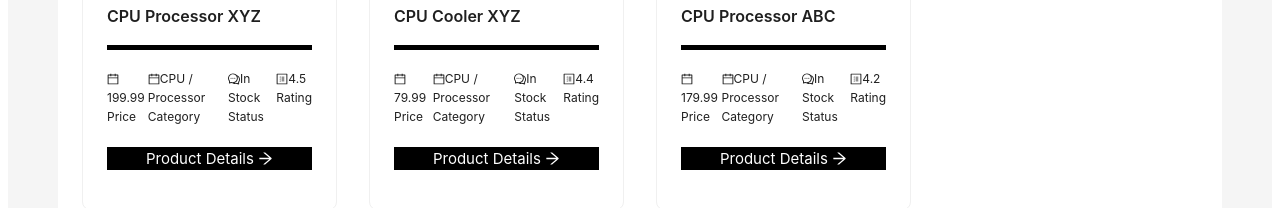
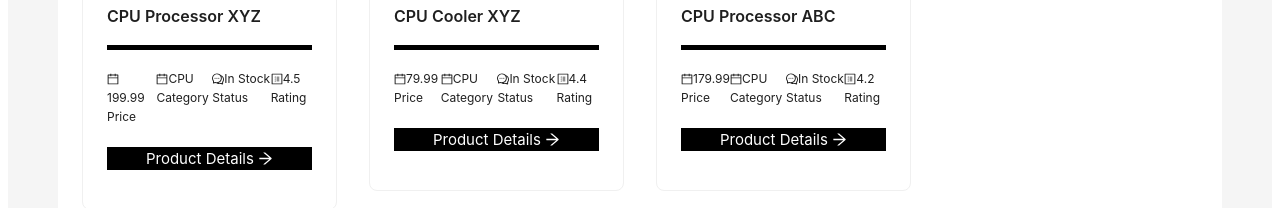
Before and after one commit to avoid-sadat/pc-galaxy, a Next.js app: page /cpu in a window 1280 px wide. Shown: the part 452-660 px from the top of the page. Built offline with nearby package versions, Linux system fonts and the light colour scheme; data requests are answered from the project's data file.

Commit message:
build page create

```diff
--- a/db.json
+++ b/db.json
@@ -4,7 +4,7 @@
         "id": 1,
         "image": "/images/pic1.jpg",
         "productName": "CPU Processor XYZ",
-        "category": "CPU / Processor",
+        "category": "CPU",
         "price": 199.99,
         "status": "In Stock",
         "rating": 4.5
@@ -31,7 +31,7 @@
         "id": 4,
         "image": "/images/pic4.jpg",
         "productName": "Power Supply 750W",
-        "category": "Power Supply Unit",
+        "category": "Power",
         "price": 109.99,
         "status": "In Stock",
         "rating": 4.8
@@ -40,7 +40,7 @@
         "id": 5,
         "image": "/images/pic5.jpg",
         "productName": "SSD 1TB",
-        "category": "Storage Device",
+        "category": "Storage",
         "price": 149.99,
         "status": "In Stock",
         "rating": 4.6
@@ -103,7 +103,7 @@
         "id": 12,
         "image": "/images/pic12.jpg",
         "productName": "External HDD 2TB",
-        "category": "Storage Device",
+        "category": "Storage",
         "price": 89.99,
         "status": "In Stock",
         "rating": 4.2
@@ -121,7 +121,7 @@
         "id": 14,
         "image": "/images/pic14.jpg",
         "productName": "CPU Cooler XYZ",
-        "category": "CPU / Processor",
+        "category": "CPU",
         "price": 79.99,
         "status": "In Stock",
         "rating": 4.4
@@ -157,7 +157,7 @@
         "id": 18,
         "image": "/images/pic18.jpg",
         "productName": "CPU Processor ABC",
-        "category": "CPU / Processor",
+        "category": "CPU",
         "price": 179.99,
         "status": "In Stock",
         "rating": 4.2
@@ -193,7 +193,7 @@
         "id": 22,
         "image": "/images/pic22.jpg",
         "productName": "Wireless Headphones XYZ",
-        "category": "Others",
+        "category": "RAM",
         "price": 129.99,
         "status": "In Stock",
         "rating": 4.3
@@ -202,7 +202,7 @@
         "id": 23,
         "image": "/images/pic23.jpg",
         "productName": "Gaming Keyboard XYZ",
-        "category": "Others",
+        "category": "RAM",
         "price": 89.99,
         "status": "In Stock",
         "rating": 4.8
@@ -220,7 +220,7 @@
         "id": 25,
         "image": "/images/pic25.jpg",
         "productName": "HD Webcam",
-        "category": "Others",
+        "category": "Power",
         "price": 49.99,
         "status": "Out of Stock",
         "rating": 3.9
@@ -229,7 +229,7 @@
         "id": 26,
         "image": "/images/pic26.jpg",
         "productName": "Inkjet Printer ABC",
-        "category": "Others",
+        "category": "Power",
         "price": 79.99,
         "status": "In Stock",
         "rating": 4.2
@@ -238,7 +238,7 @@
         "id": 27,
         "image": "/images/pic27.jpg",
         "productName": "SSD 500GB",
-        "category": "Storage Device",
+        "category": "Storage",
         "price": 99.99,
         "status": "In Stock",
         "rating": 4.6
@@ -247,7 +247,7 @@
         "id": 28,
         "image": "/images/pic28.jpg",
         "productName": "Wireless Keyboard and Mouse Set",
-        "category": "Others",
+        "category": "Motherboard",
         "price": 59.99,
         "status": "In Stock",
         "rating": 4.0
@@ -256,7 +256,7 @@
         "id": 29,
         "image": "/images/pic29.jpg",
         "productName": "Gaming Mouse ABC",
-        "category": "Others",
+        "category": "Motherboard",
         "price": 59.99,
         "status": "Out of Stock",
         "rating": 4.3
@@ -265,7 +265,7 @@
         "id": 30,
         "image": "/images/pic30.jpg",
         "productName": "Wireless Router XYZ",
-        "category": "Others",
+        "category": "Monitor",
         "price": 79.99,
         "status": "In Stock",
         "rating": 4.7
--- a/src/components/Layouts/RootLayout.js
+++ b/src/components/Layouts/RootLayout.js
@@ -99,7 +99,7 @@
 
 // export default RootLayout;
 
-import { Layout, Menu, theme } from "antd";
+import { Button, Layout, Menu, theme } from "antd";
 import styles from "@/styles/Home.module.css";
 import Link from "next/link";
 import {
@@ -168,8 +168,8 @@ const RootLayout = ({ children }) => {
           style={{
             marginTop: 20,
             padding: 24,
-            height: "100%",
-            // minHeight: 580,
+
+            minHeight: "100vh",
             background: colorBgContainer,
           }}
         >
--- a/src/pages/cpu.js
+++ b/src/pages/cpu.js
@@ -11,7 +11,7 @@ import {
 
 const cpu = ({allProduct}) => {
     const {Meta} = Card
-    const category = "CPU / Processor";
+    const category = "CPU";
 
     // Filter products based on the category
     const filteredProducts = allProduct.filter((product) => product.category === category);
--- a/src/pages/power.js
+++ b/src/pages/power.js
@@ -11,7 +11,7 @@ import {
 
 const power = ({allProduct}) => {
     const {Meta} = Card
-    const category = "Power Supply Unit";
+    const category = "Power";
 
     // Filter products based on the category
     const filteredProducts = allProduct.filter((product) => product.category === category);
--- a/src/pages/storage.js
+++ b/src/pages/storage.js
@@ -11,7 +11,7 @@ import {
 
 const storage = ({allProduct}) => {
     const {Meta} = Card
-    const category = "Storage Device";
+    const category = "Storage";
 
     // Filter products based on the category
     const filteredProducts = allProduct.filter((product) => product.category === category);
```
Also changed, not shown: src/pages/pcBuilder.js (+36 -1 lines).
